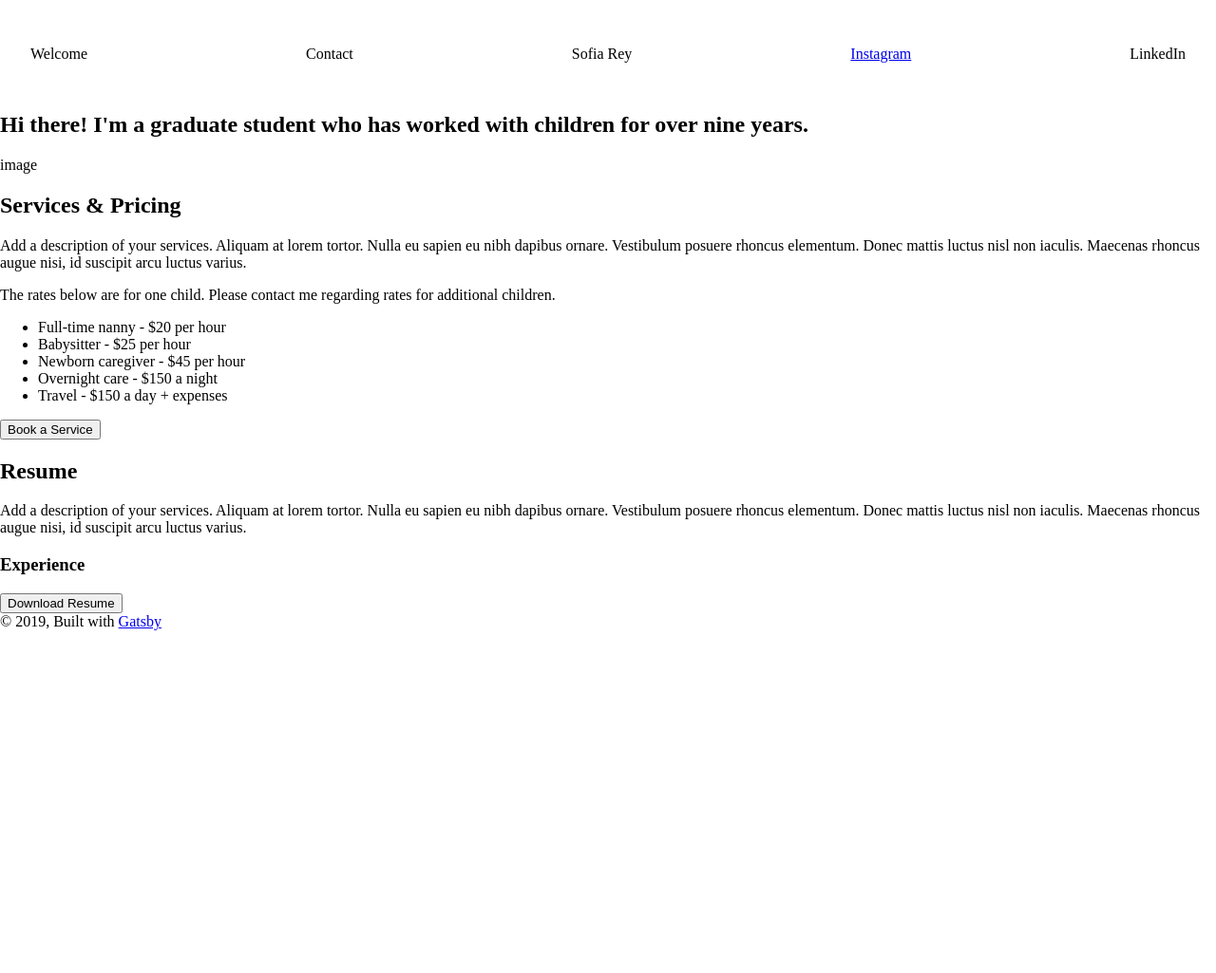
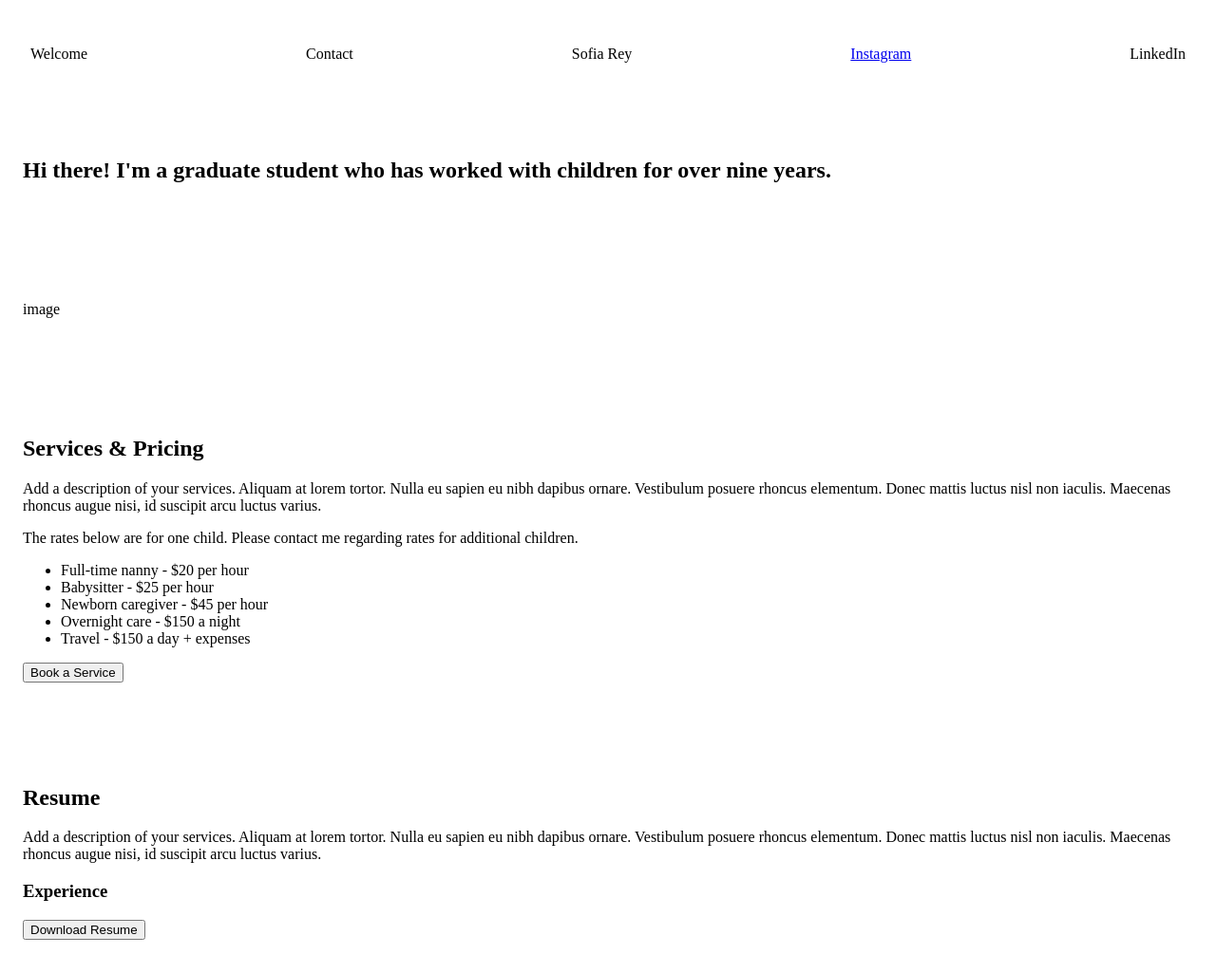
Before and after one commit to aylinmarie/sofia-gatsby, a Gatsby site: page / in a window 1280 px wide. Shown: the top 1025 px of the page at 95% size. Before the commit the page ends 800 px from the top, so only its background shows below. Built offline with nearby package versions, Linux system fonts and the light colour scheme; Gatsby itself is replaced by a stand-in of ours; a web font is replaced by a local one.

Commit message:
Add index component

```diff
--- /dev/null
+++ b/src/components/Index.js
@@ -0,0 +1,15 @@
+import React from "react";
+import PropTypes from 'prop-types';
+import "./Index.less";
+
+const Index = ({ children }) => (
+  <section className="indexWrapper">
+      {children}
+  </section>
+)
+
+Index.propTypes = {
+    childrend: PropTypes.node.isRequired
+  };
+
+export default Index
--- /dev/null
+++ b/src/components/Index.less
@@ -0,0 +1,6 @@
+@import '../styles/variables.less';
+
+.indexWrapper {
+    padding: (@base-unit * 4) (@base-unit * 3);
+    margin-bottom: @base-unit * 3;
+}
--- a/src/components/layout.js
+++ b/src/components/layout.js
@@ -12,7 +12,6 @@ import Header from "./Header"
 import "./layout.less"
 
 const Layout = ({ children }) => {
-
   return (
     <>
       <Header />
--- a/src/pages/index.js
+++ b/src/pages/index.js
@@ -5,16 +5,19 @@ import Layout from "../components/layout"
 import Image from "../components/image"
 import SEO from "../components/seo"
 
+import Index from "../components/Index"
+
+
 const IndexPage = () => (
   <Layout>
     <SEO title="Home" />
-    <section>
+    <Index>
       <h1>Hi there! I'm a graduate student who has worked with children for over nine years.</h1>
-    </section>
-    <section>
+    </Index>
+    <Index>
       <p>image</p>
-    </section>
-    <section>
+    </Index>
+    <Index>
       <h2>Services & Pricing</h2>
       <p>Add a description of your services. Aliquam at lorem tortor. Nulla eu sapien eu nibh dapibus ornare. Vestibulum posuere rhoncus elementum. Donec mattis luctus nisl non iaculis. Maecenas rhoncus augue nisi, id suscipit arcu luctus varius.</p>
       <p>The rates below are for one child. Please contact me regarding rates for additional children.</p>
@@ -26,13 +29,13 @@ const IndexPage = () => (
         <li>Travel - $150 a day + expenses</li>
       </ul>
       <button>Book a Service</button>
-    </section>
-    <section>
+    </Index>
+    <Index>
       <h2>Resume</h2>
       <p>Add a description of your services. Aliquam at lorem tortor. Nulla eu sapien eu nibh dapibus ornare. Vestibulum posuere rhoncus elementum. Donec mattis luctus nisl non iaculis. Maecenas rhoncus augue nisi, id suscipit arcu luctus varius.</p>
       <h3>Experience</h3>
       <button>Download Resume</button>
-    </section>
+    </Index>
   </Layout>
 )
 
```
Also changed, not shown: src/pages/page-2.js (deleted, +0 -16 lines).
